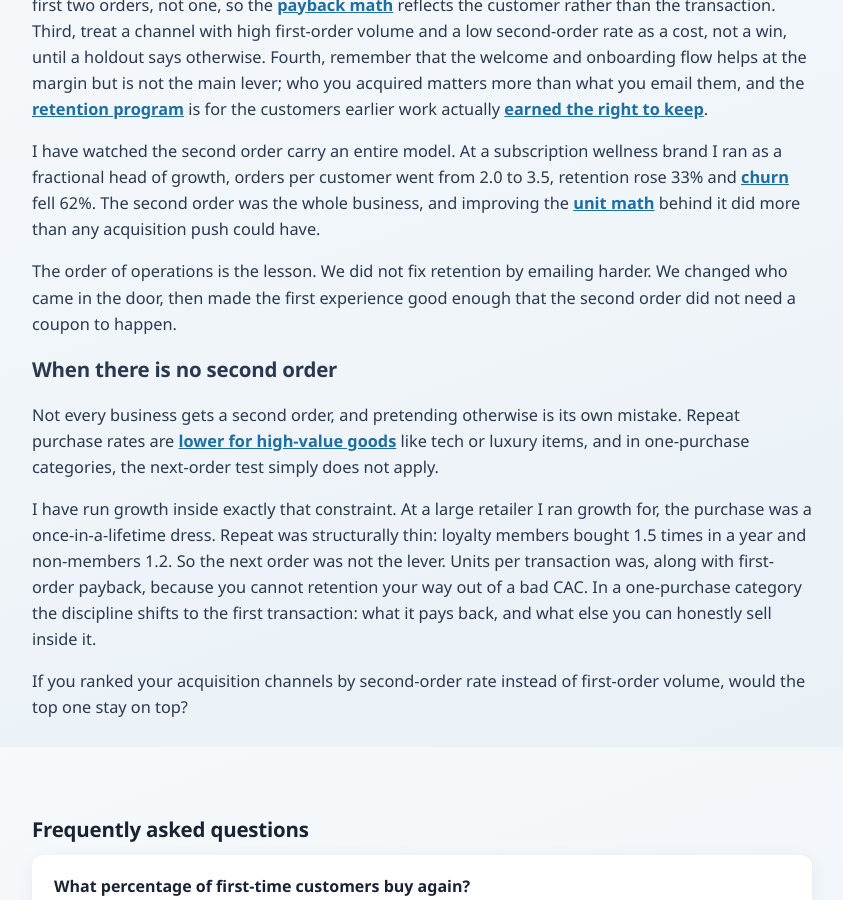
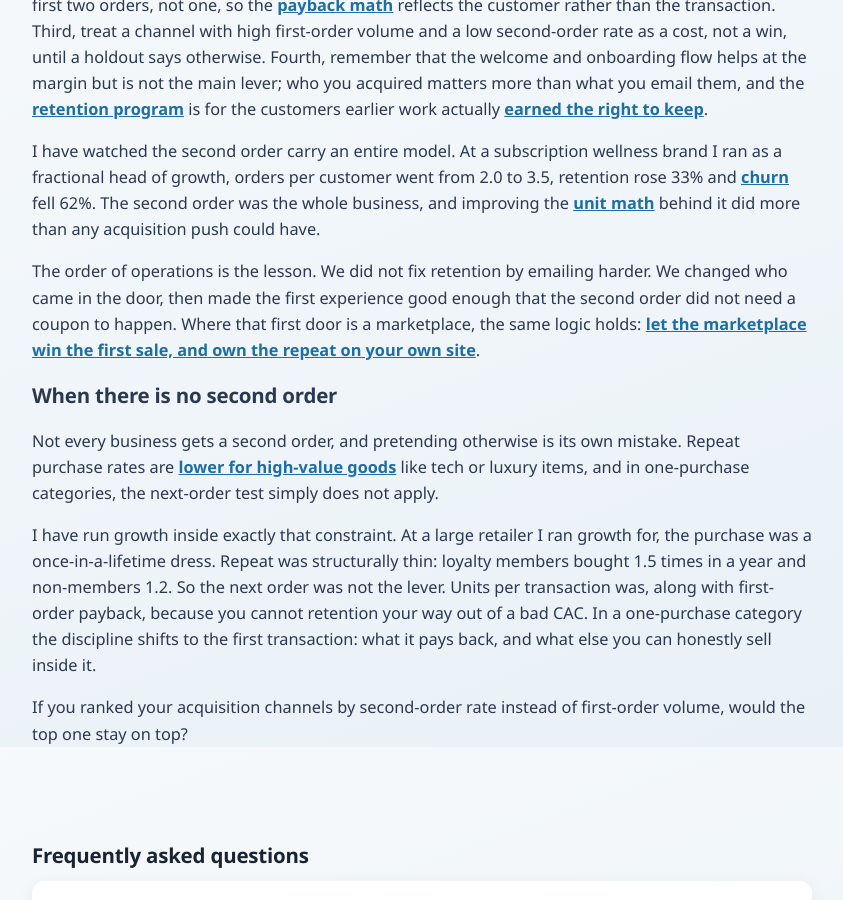
Before and after one commit to lsobrinski-marketing/lindseysobrinski.com, a Jekyll site: the page built from _posts/2026-10-27-the-second-purchase-is-the-real-conversion.md, in a window 1280 px wide and 900 px high, scrolled down 2853 px. Shown: the whole window, without its empty margins (218-1061 px from the left). Built offline with Jekyll 4.4.1, drawn with Linux system fonts in a browser that asks for light colours.

Commit message:
Link marketplace post from Ecommerce hub + the-second-purchase (fix orphan: add inbound referring pages); hub now links its newest cross-category anchors
Co-Authored-By: Claude Opus 4.8 <noreply@anthropic.com>

```diff
--- a/_posts/2026-10-27-the-second-purchase-is-the-real-conversion.md
+++ b/_posts/2026-10-27-the-second-purchase-is-the-real-conversion.md
@@ -75,7 +75,7 @@ First, report second-order rate at 30, 60 and 90 days by acquisition channel and
 
 I have watched the second order carry an entire model. At a subscription wellness brand I ran as a fractional head of growth, orders per customer went from 2.0 to 3.5, retention rose 33% and [churn](/blog/four-kinds-of-churn/) fell 62%. The second order was the whole business, and improving the [unit math](/blog/the-unit-math-of-subscriptions/) behind it did more than any acquisition push could have.
 
-The order of operations is the lesson. We did not fix retention by emailing harder. We changed who came in the door, then made the first experience good enough that the second order did not need a coupon to happen.
+The order of operations is the lesson. We did not fix retention by emailing harder. We changed who came in the door, then made the first experience good enough that the second order did not need a coupon to happen. Where that first door is a marketplace, the same logic holds: [let the marketplace win the first sale, and own the repeat on your own site](/blog/marketplace-first-order-own-the-repeat/).
 
 ## When there is no second order
 
```
Also changed, not shown: ecommerce-seo.md (+2 -0 lines).
